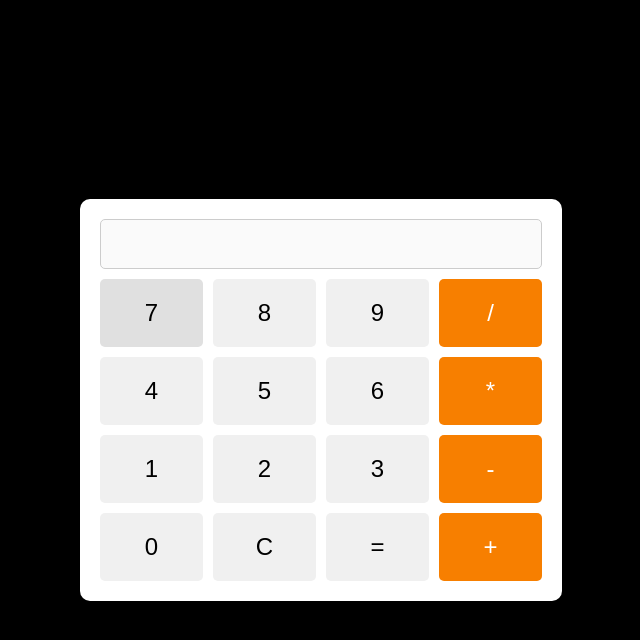
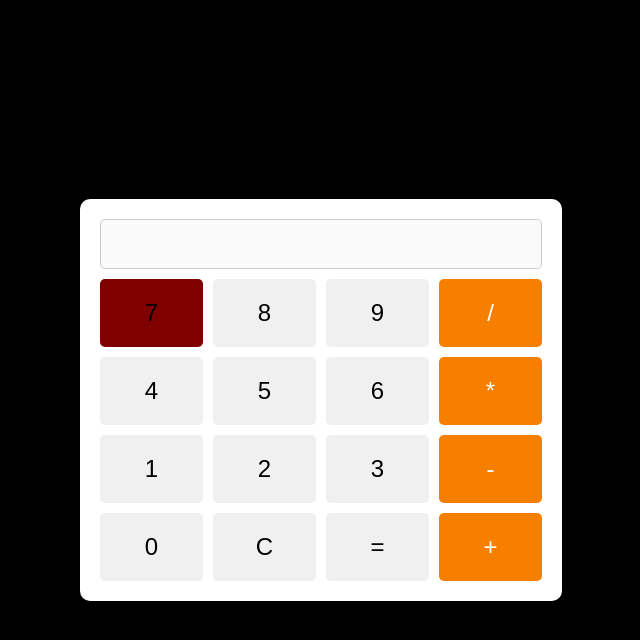
Before and after one commit to Isa-bohn04/calculadora, a plain HTML site: page index.html in a window 1280 px wide. In both pictures the pointer is over the button 470 px from the left and 313 px from the top of the page. Shown: the whole page, without its empty margins (319-959 px from the left). Drawn offline with Linux system fonts and the light colour scheme.

Commit message:
style.css

```diff
--- a/style.css
+++ b/style.css
@@ -47,7 +47,7 @@ button {
 }
 
 button:hover {
-    background-color: #e0e0e0;
+    background-color: #800000;
 }
 
 button.operator {
```
